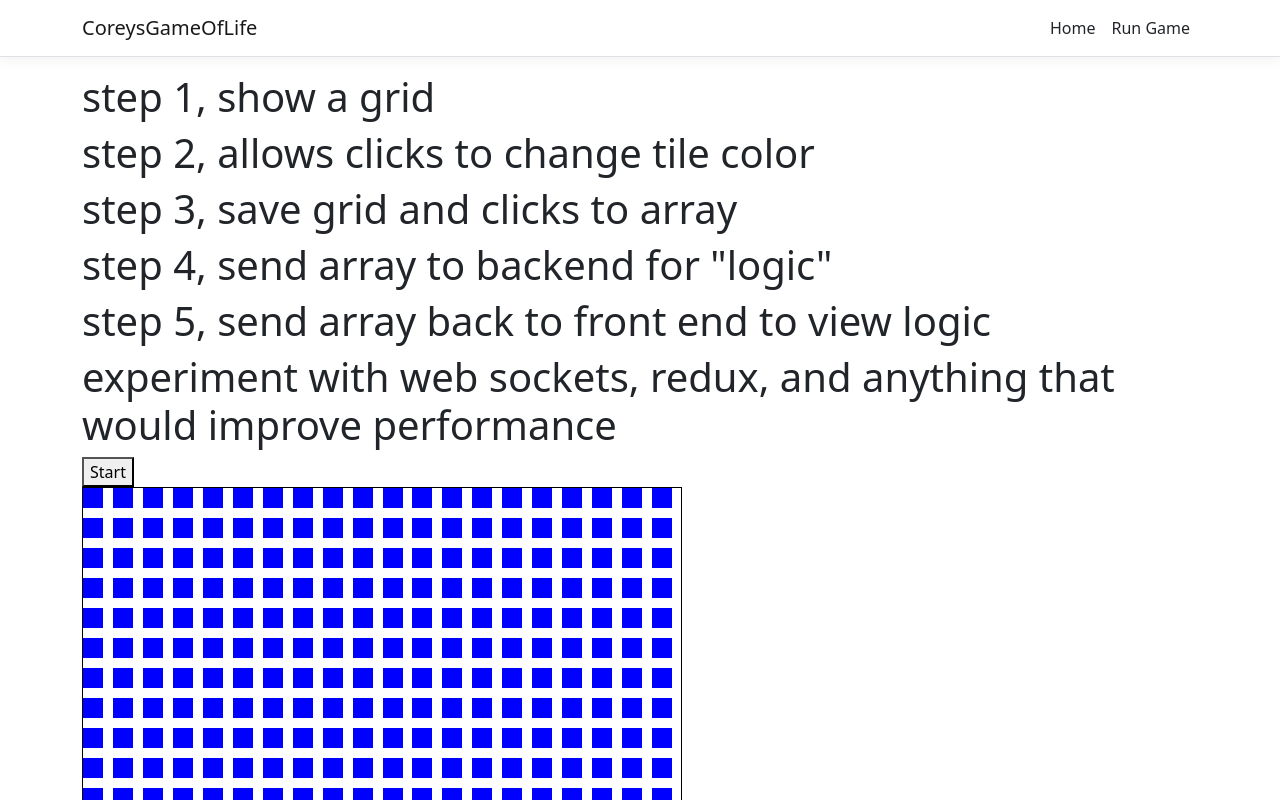
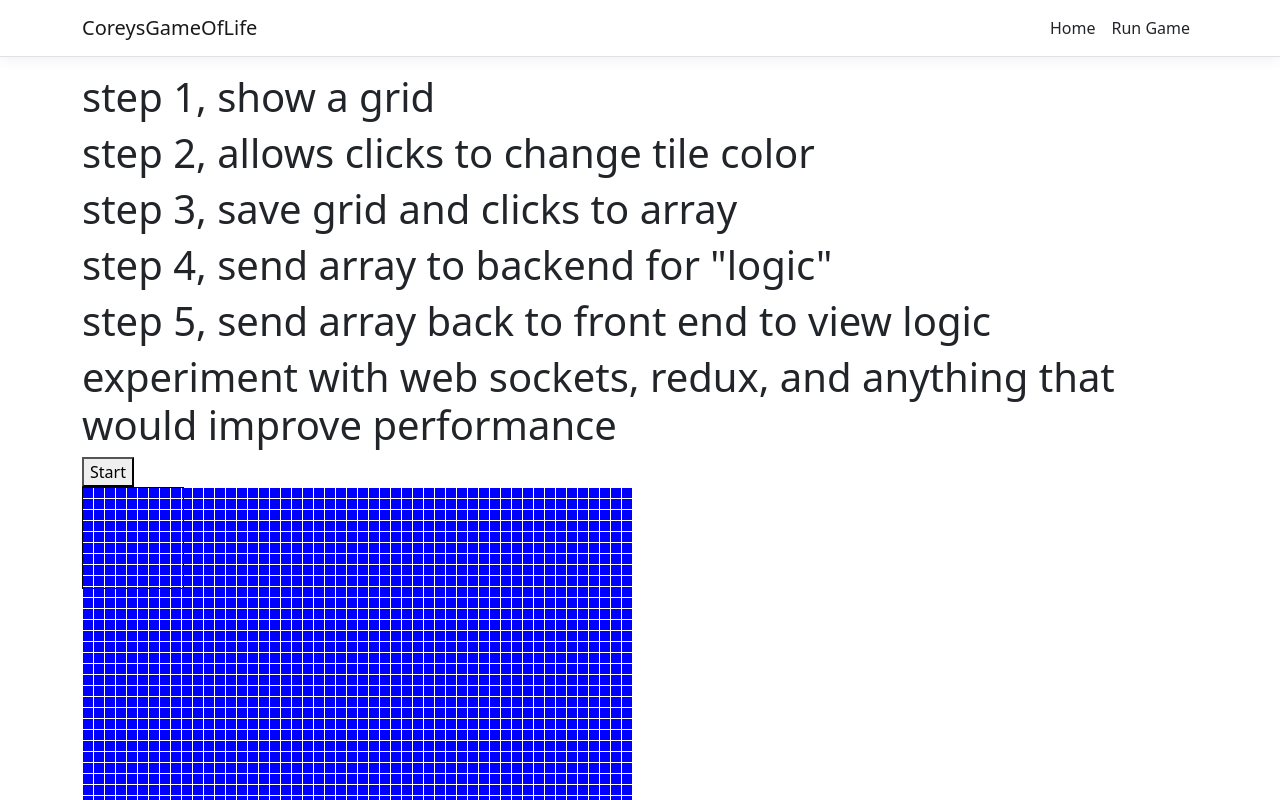
Before and after one commit to CoreyGreene/CoreysGameOfLife, a React (Create React App) app in the folder ClientApp/: page /RunGame in a window 1280 px wide. Shown: the top 800 px of the page. Built offline with nearby package versions, Linux system fonts and the light colour scheme.

Commit message:
bigger grid, working solution

```diff
--- a/ClientApp/src/components/Grid/Grid.tsx
+++ b/ClientApp/src/components/Grid/Grid.tsx
@@ -6,13 +6,13 @@ import styled from 'styled-components';
 interface GridProps {
     size: number;
     gridData: any[];
-    updateGridData: CallableFunction
+    updateGridData: CallableFunction;
+    gridTileSize: number
 }
 
 export default function Grid(props: GridProps) {
-    const { size = 20, gridData, updateGridData } = props;
+    const { size, gridData, updateGridData, gridTileSize } = props;
     const [data, setData] = useState(gridData);
-
 
 
     const GridContainer = styled.div`
@@ -21,8 +21,8 @@ export default function Grid(props: GridProps) {
     grid-template-rows: repeat(${size}, 1fr);
     gap: 1px;
     border: 1px solid black;
-    width: ${size * 30}px;
-    height: ${size * 30}px;
+    width: ${gridTileSize * gridTileSize +2}px;
+    height: ${gridTileSize * gridTileSize +2}px;
   `;
 
     const updateTileState = (rowIndex: number, colIndex: number, value: boolean) => {
@@ -36,7 +36,7 @@ export default function Grid(props: GridProps) {
 
     const tiles = gridData.map((row: any[], rowIndex: any) =>
         row.map((value, colIndex) => (
-            <Tile key={`${rowIndex}-${colIndex}`} state={!!value} width={size} height={size}
+            <Tile key={`${rowIndex}-${colIndex}`} state={!!value} width={gridTileSize} height={gridTileSize}
                 updateTileState={(value: boolean) => updateTileState(rowIndex, colIndex, value)} />
         ))
     );
--- a/ClientApp/src/components/RunGame.tsx
+++ b/ClientApp/src/components/RunGame.tsx
@@ -5,16 +5,18 @@ import * as signalR from '@microsoft/signalr';
 
 export default function RunGame() {
 
-  const numberOfRows = 20;
-  const numberOfColumns = 20;
+    const theGridSize = 50;
+    const TheTilePixelSize = 10;
+  const numberOfRows = theGridSize;
+  const numberOfColumns = theGridSize;
   const row = new Array(numberOfColumns).fill(0);
   const grid = new Array(numberOfRows).fill(row);
 
   const gridString = JSON.stringify(grid);
 
   const json = {
-    size: 20,
-    tiles: gridString
+      size: theGridSize,
+      tiles: gridString
   };
 
   const [data, setData] = useState(JSON.parse(json.tiles));
@@ -55,7 +57,6 @@ export default function RunGame() {
       .build();
 
     connection.on('ReceiveData', function (data) {
-      console.log('ReceiveData: ' + data);
       setData(data);
     });
 
@@ -82,8 +83,8 @@ export default function RunGame() {
       <h1> step 5, send array back to front end to view logic</h1>
       <h1>experiment with web sockets, redux, and anything that would improve performance</h1>
 
-      <button onClick={start}>Start</button>
-      <Grid size={json.size} gridData={data} updateGridData={(value: string) => dataHasBeenUpdated(value)}></Grid>
+          <button onClick={start}>Start</button>
+          <Grid size={theGridSize} gridData={data} updateGridData={(value: string) => dataHasBeenUpdated(value)} gridTileSize={TheTilePixelSize}></Grid>
 
     </div>
   );
--- a/ClientApp/src/components/Tile/Tile.tsx
+++ b/ClientApp/src/components/Tile/Tile.tsx
@@ -20,7 +20,7 @@ export default function Tile(props: TileProps) {
     }
 
     return (
-        <div style={{ backgroundColor: activeState ? onColor : offColor, width, height }} onClick={SetTileActive}>
+        <div style={{ backgroundColor: activeState ? onColor : offColor, width, height }} onMouseOver={SetTileActive}>
             <span style={{ width: '100%', height: '100%' }}></span>
         </div>
     )
```
Also changed, not shown: 2 other files (tests, documents, lock files or other folders).
